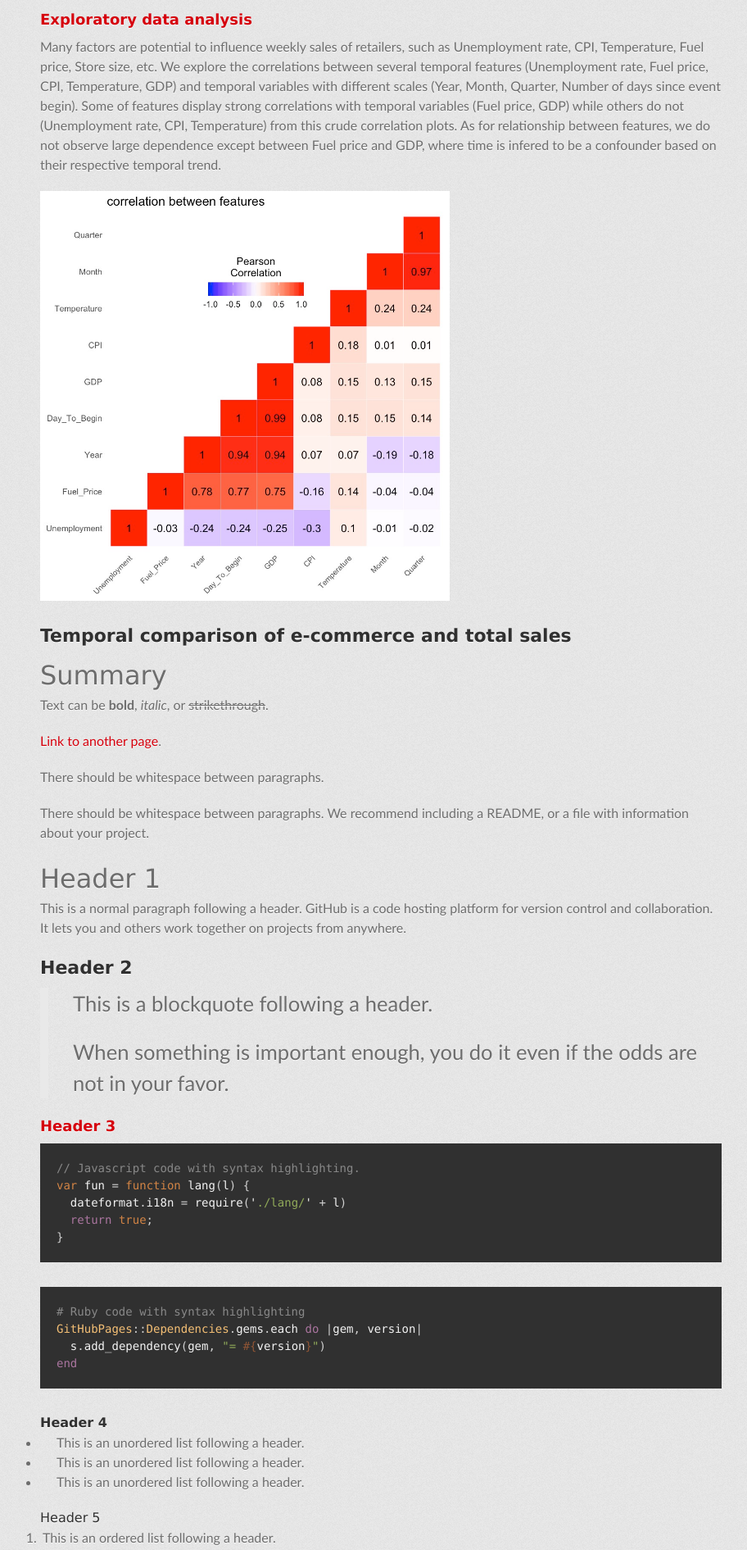
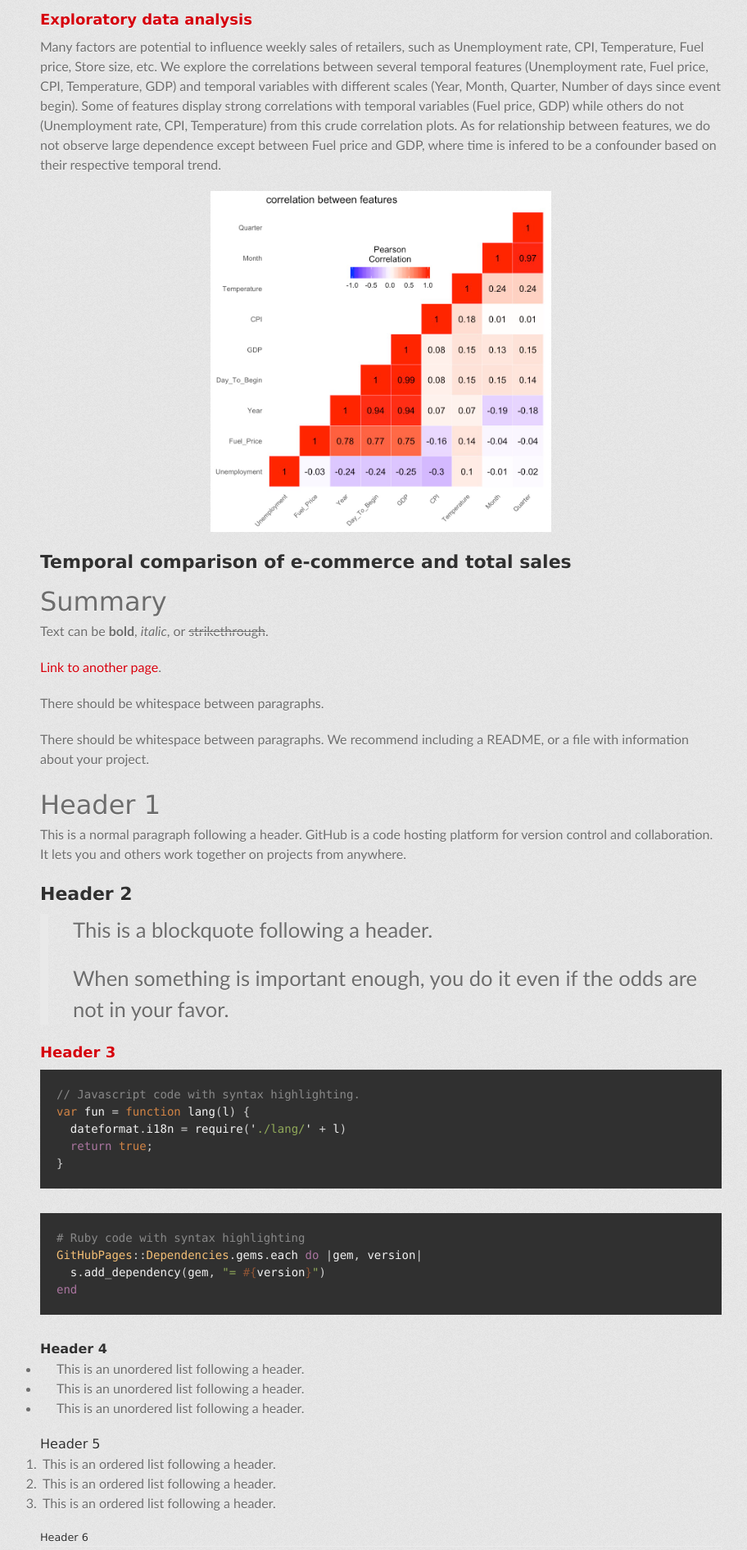
Before and after one commit to churchillcui/ads_retail, a Jekyll site: the page built from index.md, in a window 1280 px wide. Shown: the part 2336-4227 px from the top of the page at 82% size, without its empty margins (175-1087 px from the left). Built offline with Jekyll 4.4.1, drawn with Linux system fonts in a browser that asks for light colours; some web fonts are replaced.

Commit message:
Update index.md

```diff
--- a/index.md
+++ b/index.md
@@ -52,7 +52,7 @@
 
 Many factors are potential to influence weekly sales of retailers, such as Unemployment rate, CPI, Temperature, Fuel price, Store size, etc. We explore the correlations between several temporal features (Unemployment rate, Fuel price, CPI, Temperature, GDP) and temporal variables with different scales (Year, Month, Quarter, Number of days since event begin). Some of features display strong correlations with temporal variables (Fuel price, GDP) while others do not (Unemployment rate, CPI, Temperature) from this crude correlation plots. As for relationship between features, we do not observe large dependence except between Fuel price and GDP, where time is infered to be a confounder based on their respective temporal trend.
 
-<img src="images/corr.jpeg" alt="correlation" width = "500" class = "center">
+<img src="images/corr.jpeg" alt="correlation" class = "ct">
 
 ## Temporal comparison of e-commerce and total sales
 
```
